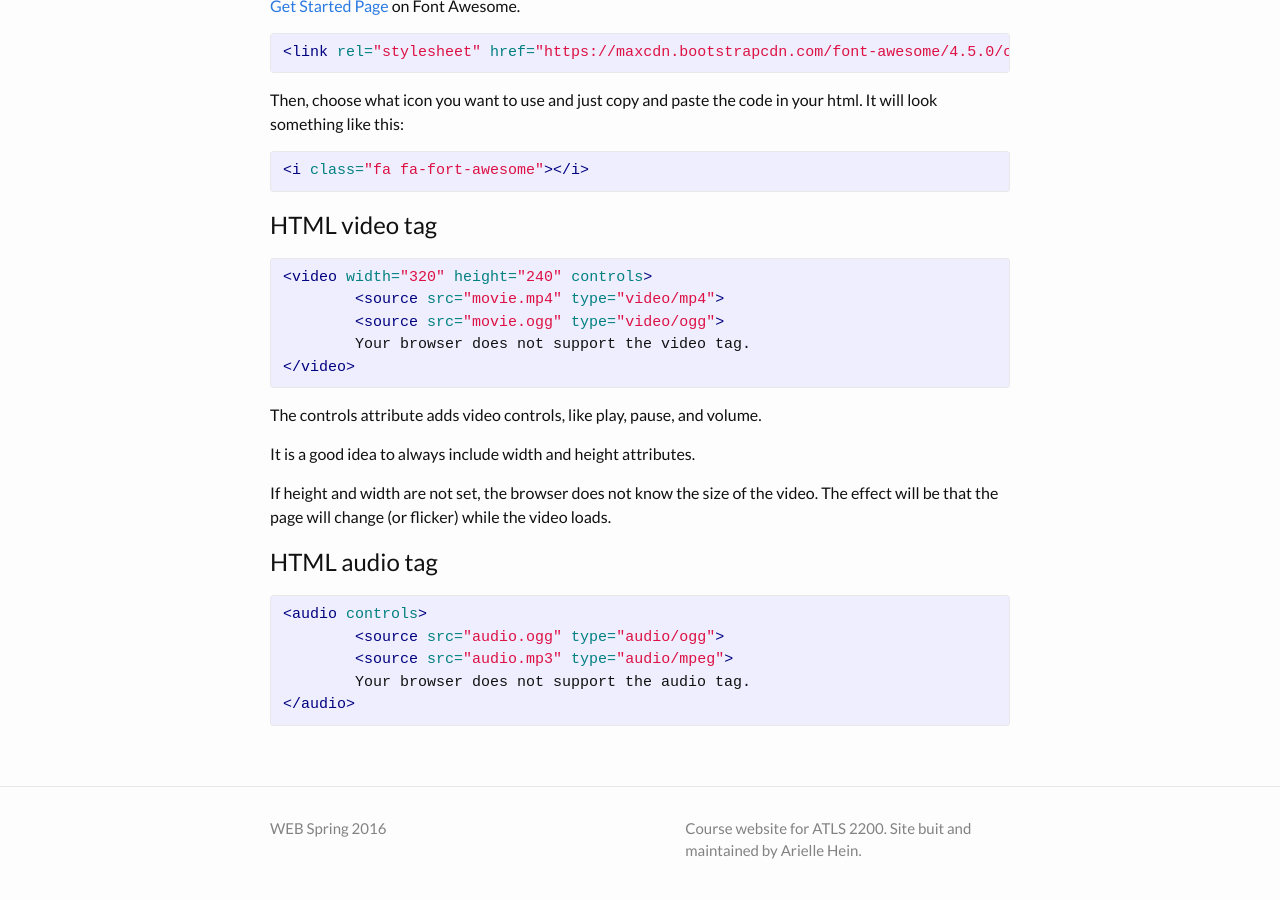
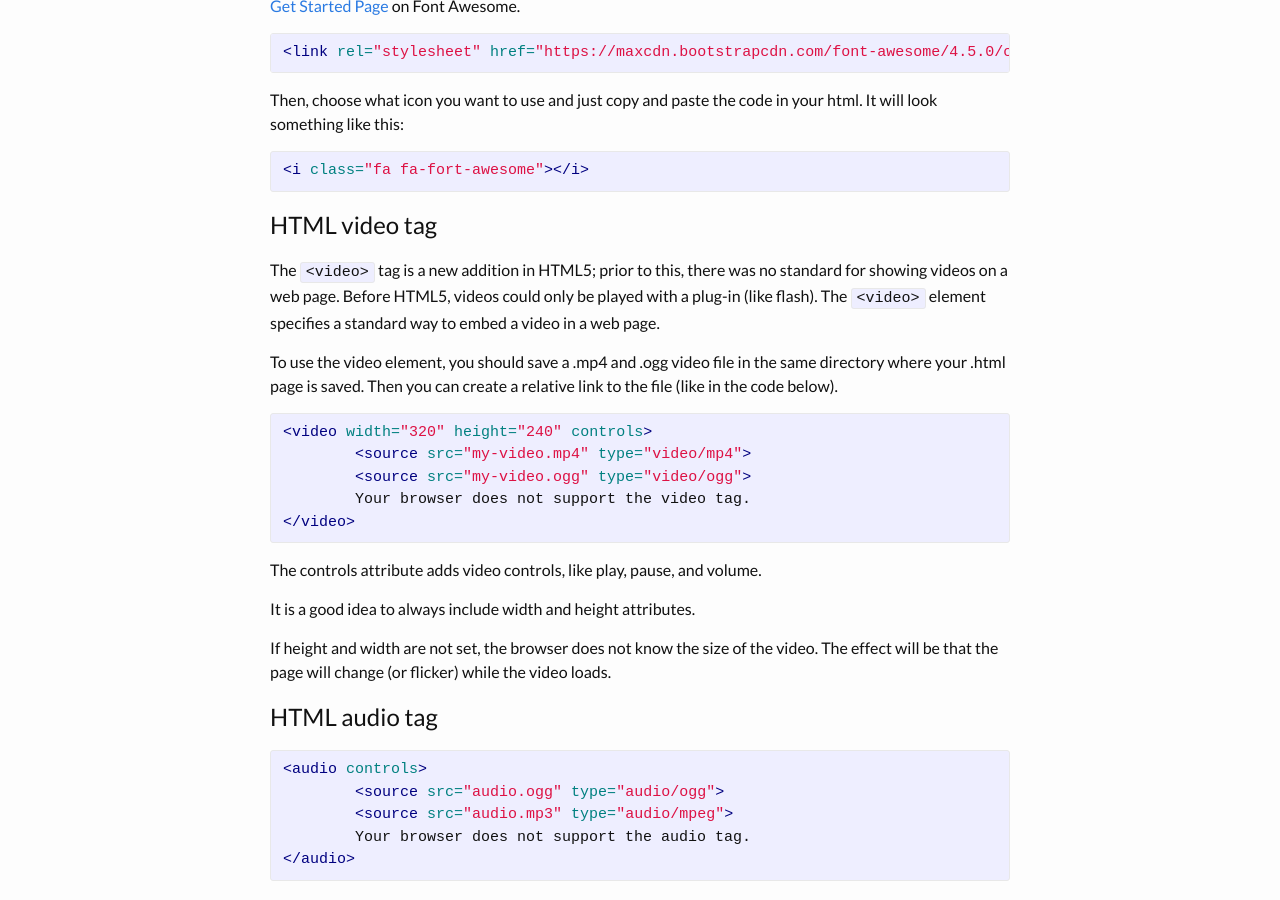
Before and after one commit to coloringchaos/web-spring-16, a Jekyll site: the page built from _posts/2016-01-28-html-notes.md, in a window 1280 px wide and 900 px high, scrolled down 3350 px. Built offline with Jekyll 4.4.1, drawn with Linux system fonts in a browser that asks for light colours.

Commit message:
updating video notes

```diff
--- a/_posts/2016-01-28-html-notes.md
+++ b/_posts/2016-01-28-html-notes.md
@@ -137,10 +137,14 @@ Then, choose what icon you want to use and just copy and paste the code in your
 {% endhighlight %}
 
 #HTML video tag
+The `<video>` tag is a new addition in HTML5; prior to this, there was no standard for showing videos on a web page. Before HTML5, videos could only be played with a plug-in (like flash). The `<video>` element specifies a standard way to embed a video in a web page.
+
+To use the video element, you should save a .mp4 and .ogg video file in the same directory where your .html page is saved. Then you can create a relative link to the file (like in the code below).
+
 {% highlight html %}
 <video width="320" height="240" controls>
-	<source src="movie.mp4" type="video/mp4">
-	<source src="movie.ogg" type="video/ogg">
+	<source src="my-video.mp4" type="video/mp4">
+	<source src="my-video.ogg" type="video/ogg">
 	Your browser does not support the video tag.
 </video>
 {% endhighlight %}
```
